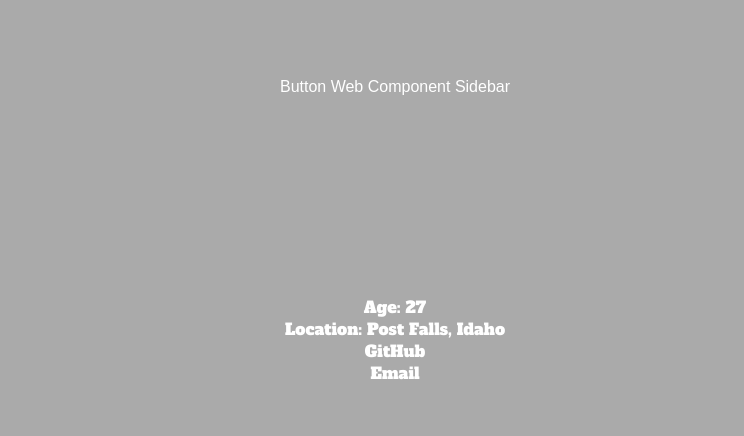
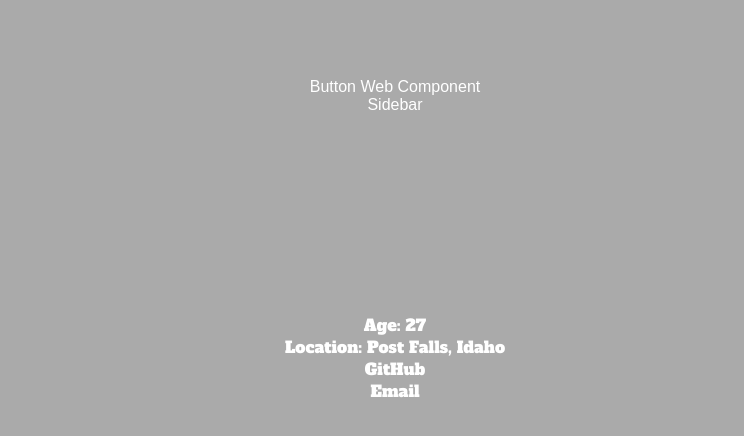
Before and after one commit to justinbrowne/justinbrowne.github.io, a plain HTML site: page projects.html in a window 1280 px wide. Shown: the part 112-548 px from the top of the page, without its empty margins (245-989 px from the left). Drawn offline with Linux system fonts and the light colour scheme; a web font is replaced by a local one.

Commit message:
Update projects.html

```diff
--- a/projects.html
+++ b/projects.html
@@ -41,8 +41,8 @@
     </nav>
 
   <div class="project">
-    <a href="button.html">Button Web Component</a>
-    <a href="sidebar.html">Sidebar</a>
+    <p><a href="button.html">Button Web Component</a></p>
+    <p><a href="sidebar.html">Sidebar</a></p>
   </div>
 
   <footer>
```
